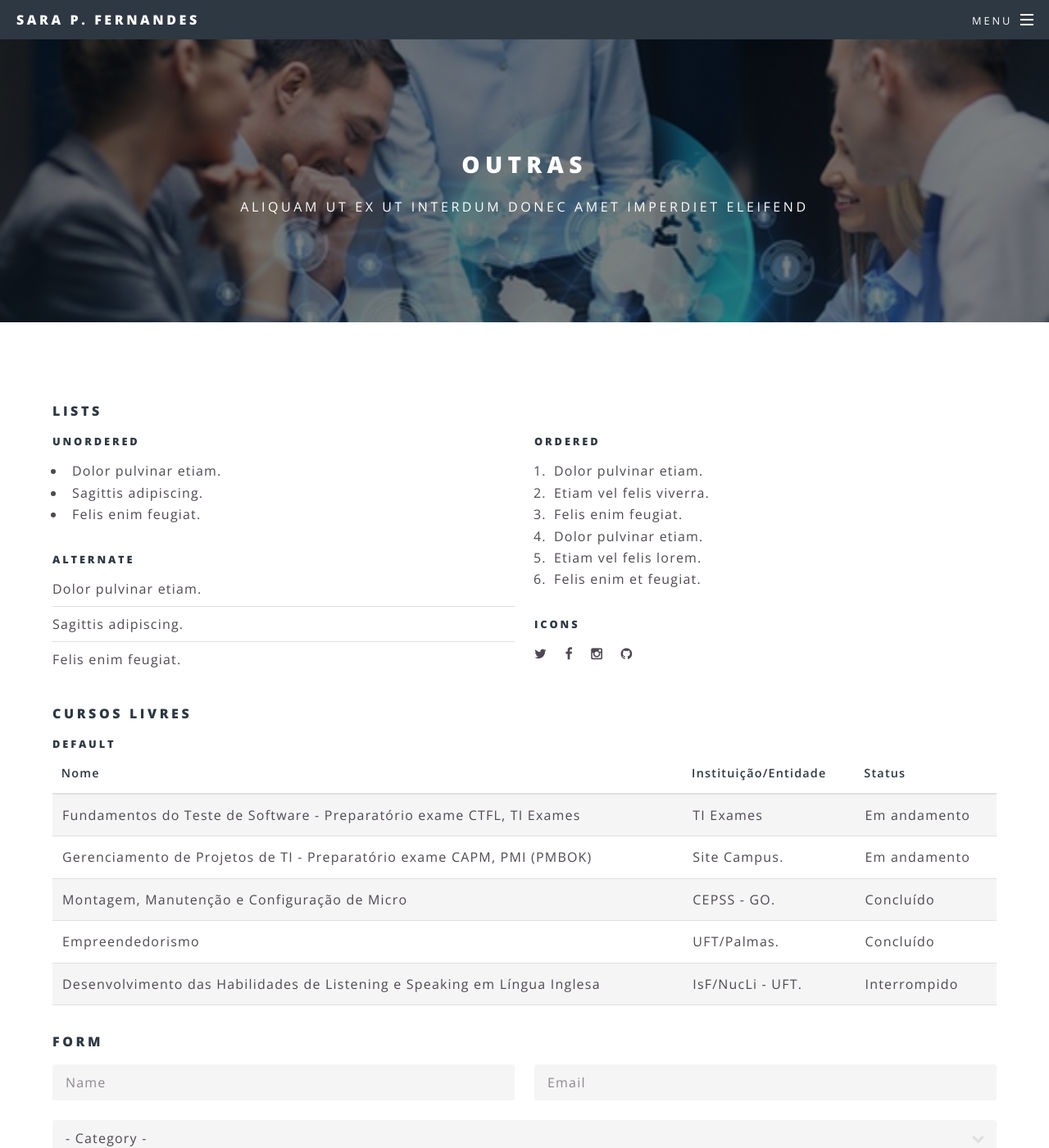
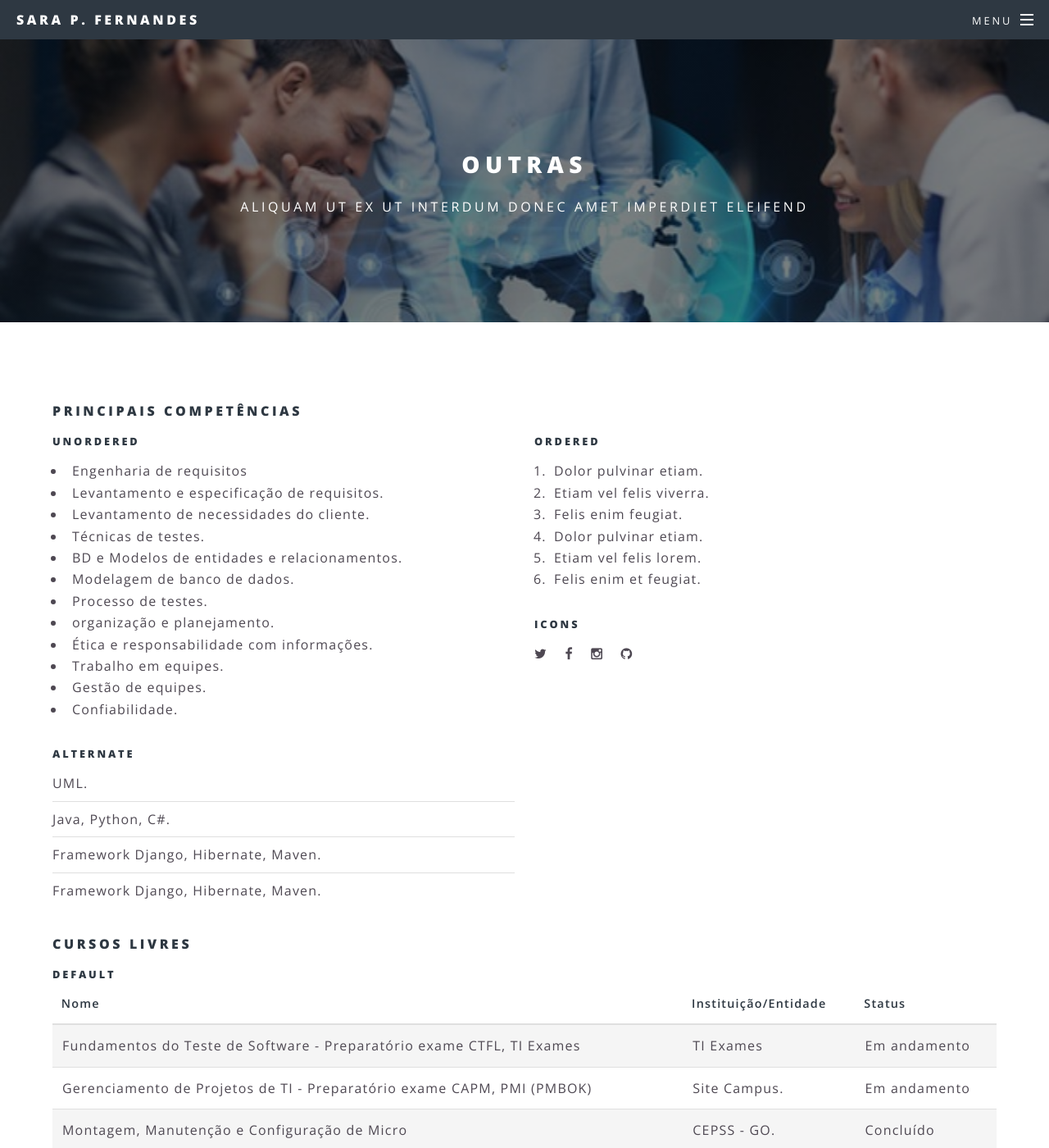
Before and after one commit to SaraFernandes/sarafernandes.github.io_sfdhgdfg, a Jekyll site: the page built from outras.html, in a window 1280 px wide and 1400 px high. Shown: the whole window at 82% size. Built offline with Jekyll 4.4.1, drawn with Linux system fonts in a browser that asks for light colours.

```diff
--- a/outras.html
+++ b/outras.html
@@ -3,20 +3,30 @@
 title: Outras
 ---
 	<section>
-		<h4>Lists</h4>
+		<h4>Principais Competências</h4>
 				<div class="row">
 					<div class="6u 12u$(medium)">
 						<h5>Unordered</h5>
 						<ul>
-							<li>Dolor pulvinar etiam.</li>
-							<li>Sagittis adipiscing.</li>
-							<li>Felis enim feugiat.</li>
+							<li>Engenharia de requisitos</li>
+							<li>Levantamento e especificação de requisitos.</li>
+							<li>Levantamento de necessidades do cliente.</li>
+							<li>Técnicas de testes.</li>
+							<li>BD e Modelos de entidades e relacionamentos.</li>
+							<li>Modelagem de banco de dados.</li>
+							<li>Processo de testes.</li>
+							<li>organização e planejamento.</li>
+							<li>Ética e responsabilidade com informações.</li>
+							<li>Trabalho em equipes.</li>
+							<li>Gestão de equipes.</li>
+							<li>Confiabilidade.</li>
 						</ul>
 						<h5>Alternate</h5>
 						<ul class="alt">
-							<li>Dolor pulvinar etiam.</li>
-							<li>Sagittis adipiscing.</li>
-							<li>Felis enim feugiat.</li>
+							<li>UML.</li>
+							<li>Java, Python, C#.</li>
+							<li>Framework Django, Hibernate, Maven.</li>
+							<li>Framework Django, Hibernate, Maven.</li>
 						</ul>
 					</div>
 					<div class="6u$ 12u$(medium)">
```
